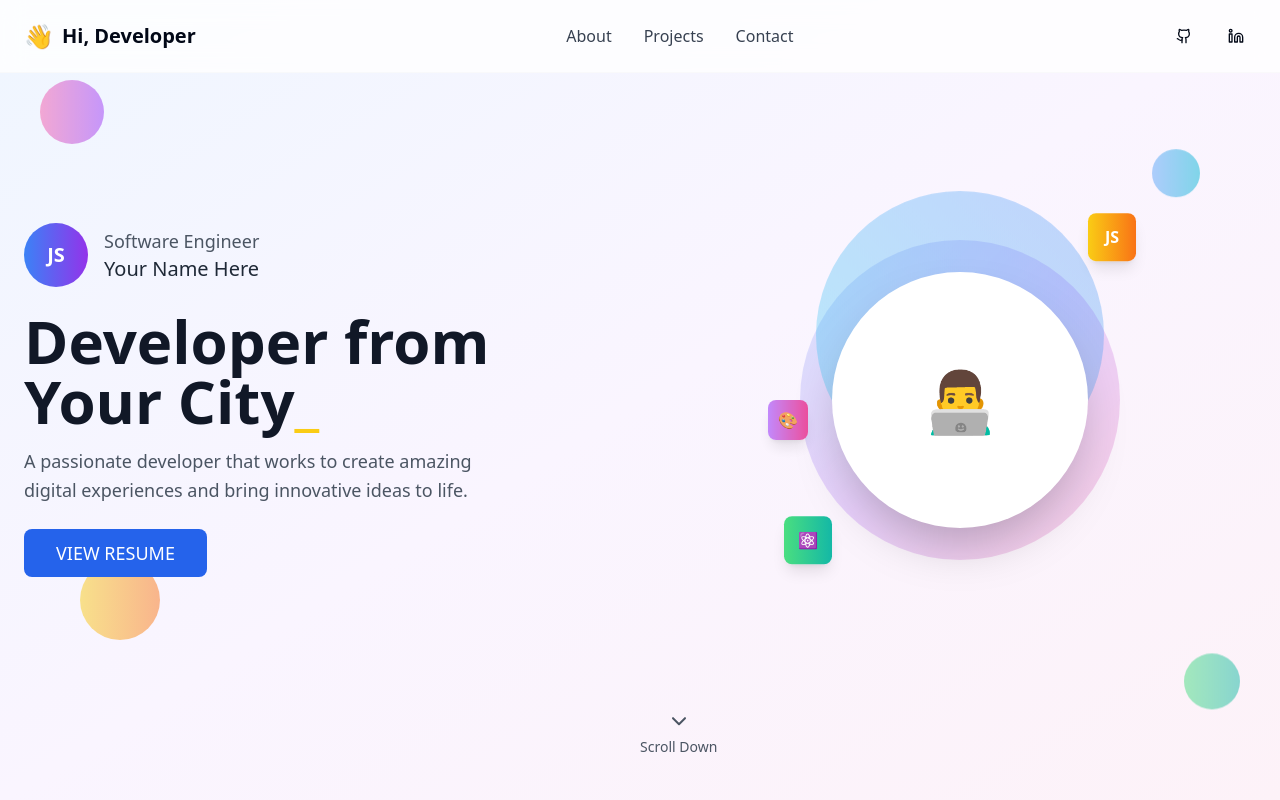
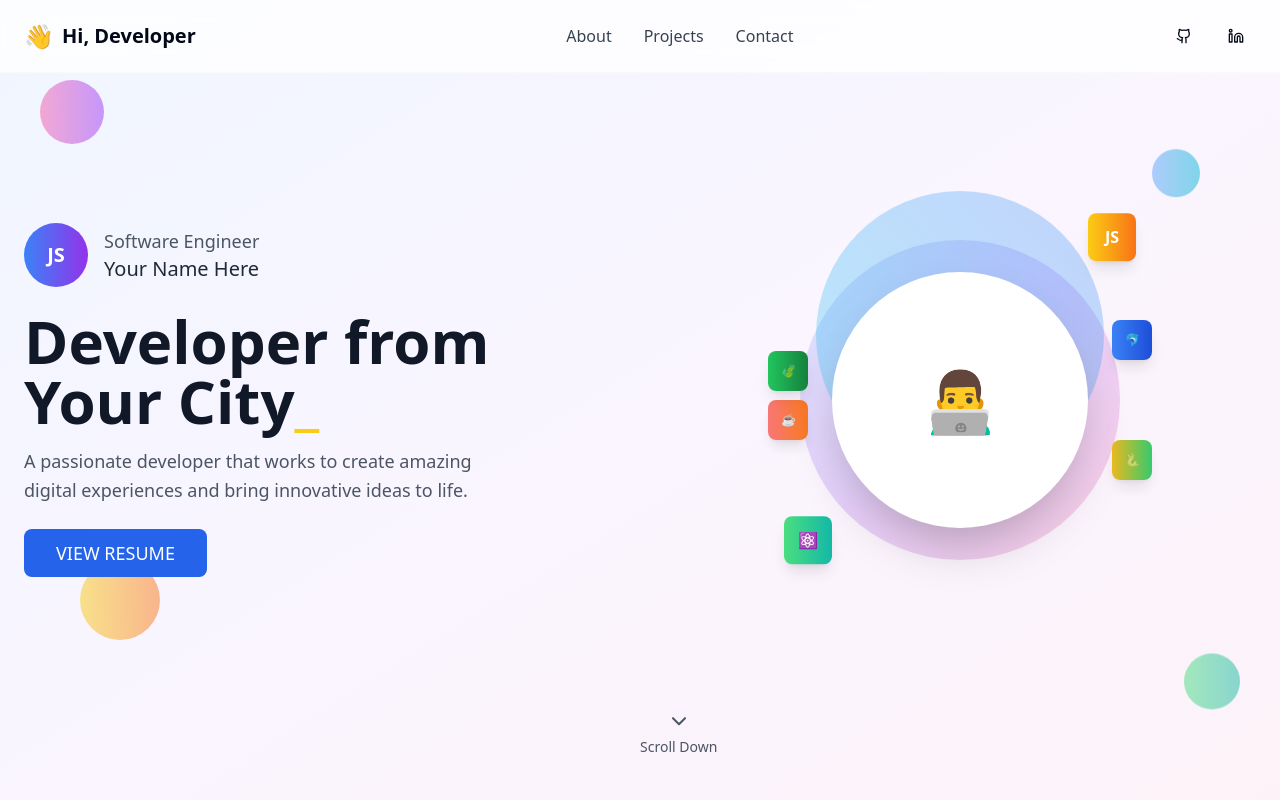
Before and after one commit to davidladeji/portfolio, a React (Vite) app: page / in a window 1280 px wide. Shown: the top 800 px of the page. Built offline with nearby package versions, Linux system fonts and the light colour scheme.

Commit message:
Add tech icons and remove paint icon
Adds Java, MySQL, Python, and Spring icons to the hero section and removes the paint icon.

```diff
--- a/src/components/Hero.tsx
+++ b/src/components/Hero.tsx
@@ -68,8 +68,17 @@ const Hero = () => {
               <div className="absolute -bottom-4 -left-4 w-12 h-12 bg-gradient-to-r from-green-400 to-teal-500 rounded-lg flex items-center justify-center shadow-lg animate-bounce delay-300">
                 <span className="text-white font-bold">⚛️</span>
               </div>
-              <div className="absolute top-1/2 -left-8 w-10 h-10 bg-gradient-to-r from-purple-400 to-pink-500 rounded-lg flex items-center justify-center shadow-lg animate-pulse">
-                <span className="text-white font-bold">🎨</span>
+              <div className="absolute top-1/2 -left-8 w-10 h-10 bg-gradient-to-r from-red-400 to-orange-500 rounded-lg flex items-center justify-center shadow-lg animate-pulse">
+                <span className="text-white font-bold text-xs">☕</span>
+              </div>
+              <div className="absolute top-1/4 -right-8 w-10 h-10 bg-gradient-to-r from-blue-500 to-blue-700 rounded-lg flex items-center justify-center shadow-lg animate-bounce delay-700">
+                <span className="text-white font-bold text-xs">🐬</span>
+              </div>
+              <div className="absolute bottom-1/4 -right-8 w-10 h-10 bg-gradient-to-r from-yellow-500 to-green-500 rounded-lg flex items-center justify-center shadow-lg animate-pulse delay-500">
+                <span className="text-white font-bold text-xs">🐍</span>
+              </div>
+              <div className="absolute bottom-1/2 -left-8 w-10 h-10 bg-gradient-to-r from-green-500 to-green-700 rounded-lg flex items-center justify-center shadow-lg animate-bounce delay-1000">
+                <span className="text-white font-bold text-xs">🍃</span>
               </div>
             </div>
           </div>
```
